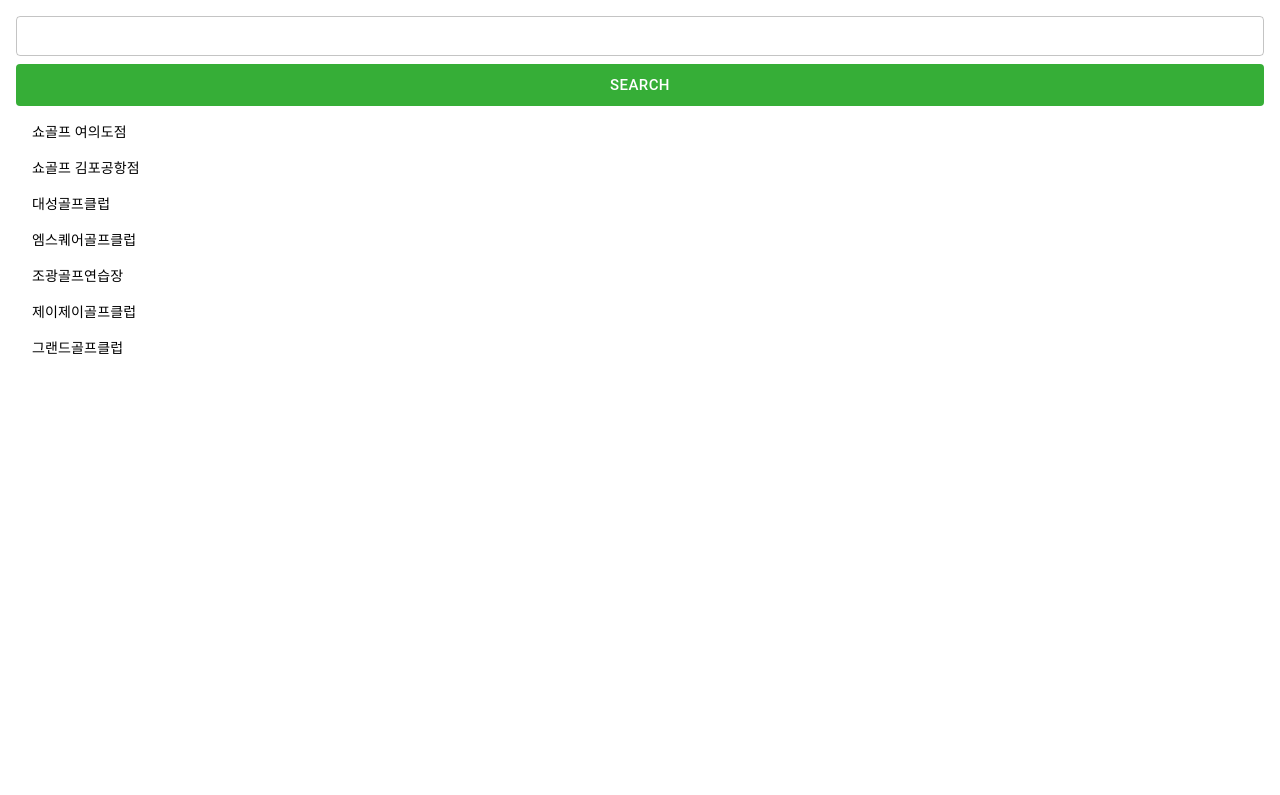
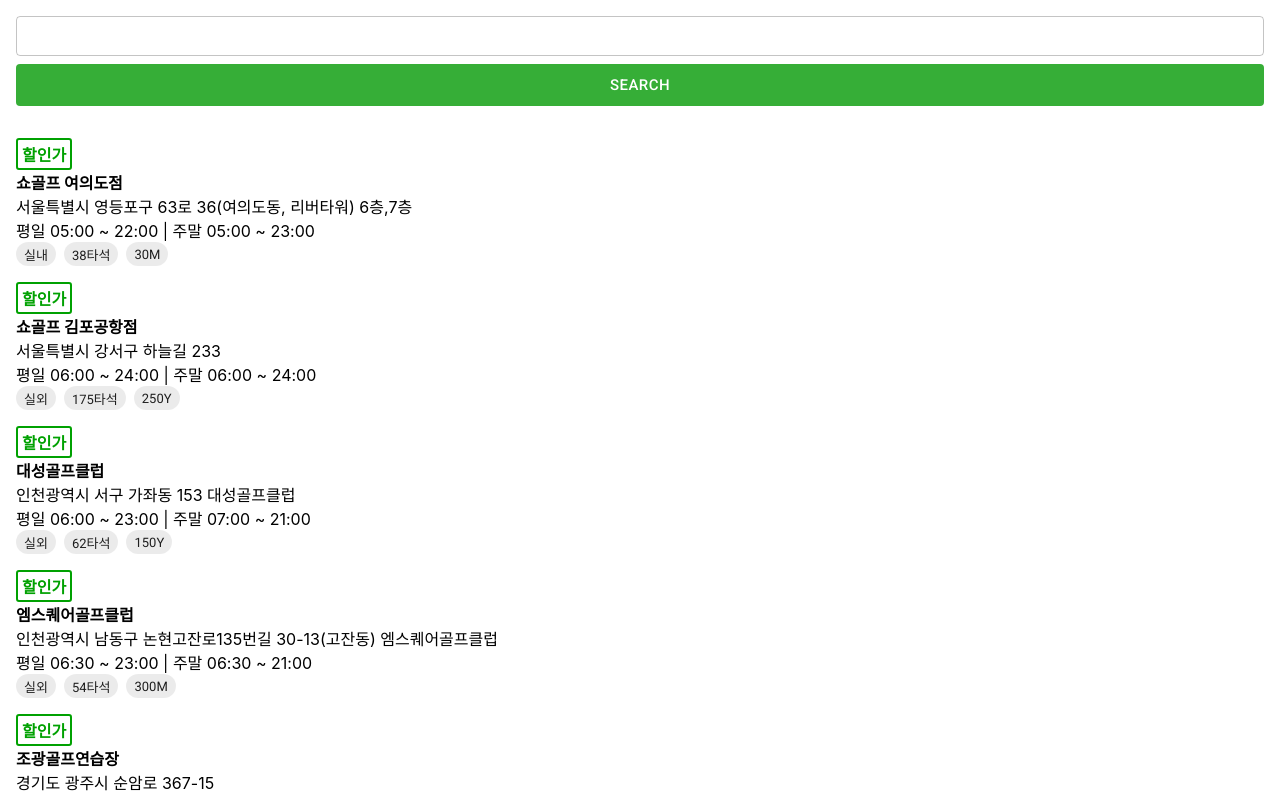
Before and after one commit to ljb2727/driving_range, a React (Create React App) app: page / in a window 1280 px wide. Shown: the top 795 px of the page. Built offline with nearby package versions, Linux system fonts and the light colour scheme.

Commit message:
오토컴플리트 적용 전 세이브

```diff
--- a/public/index.html
+++ b/public/index.html
@@ -15,6 +15,11 @@
       user's mobile device or desktop. See https://developers.google.com/web/fundamentals/web-app-manifest/
     -->
     <link rel="manifest" href="%PUBLIC_URL%/manifest.json" />
+    <link
+      rel="stylesheet"
+      href="https://fonts.googleapis.com/css?family=Roboto:300,400,500,700&display=swap"
+    />
+
     <!--
       Notice the use of %PUBLIC_URL% in the tags above.
       It will be replaced with the URL of the `public` folder during the build.
--- /dev/null
+++ b/src/components/main/ResultList.jsx
@@ -0,0 +1,57 @@
+import React from "react";
+import { useSelector } from "react-redux";
+import { Box, List, ListItem, Stack, styled, Chip } from "@mui/material";
+
+const CusBox = styled(Box)`
+  width: 100%;
+  //display: flex;
+  //flex-direction: column;
+  gap: 0.5rem;
+
+  & .banner {
+    color: #00a101;
+    border: 2px solid #00a101;
+    border-radius: 3px;
+    overflow: hidden;
+    padding: 2px 4px;
+    font-weight: bold;
+    display: inline-flex;
+  }
+  & strong {
+    display: flex;
+  }
+  & .chip_list {
+    display: flex;
+    gap: 0.5rem;
+  }
+`;
+
+export default function ResultList() {
+  const golfzone = useSelector((state) => state.golfzone);
+
+  return (
+    <>
+      <List>
+        {golfzone.map((item, i) => {
+          return (
+            <ListItem key={item.value}>
+              <CusBox>
+                {item.할인가 && <Box className="banner">할인가</Box>}
+                <strong>{item.label}</strong>
+                <Box className="location">{item.주소}</Box>
+                <Box className="time">{`평일 ${item.평일} | 주말 ${item.주말}`}</Box>
+                <Box className="chip_list">
+                  {item.옵션.map((option, optionIndex) => {
+                    return (
+                      <Chip label={option} key={optionIndex} size="small" />
+                    );
+                  })}
+                </Box>
+              </CusBox>
+            </ListItem>
+          );
+        })}
+      </List>
+    </>
+  );
+}
--- a/src/components/Search.jsx
+++ b/src/components/main/Search.jsx
@@ -10,22 +10,38 @@ import {
   ListItemText,
   InputAdornment,
   Button,
+  styled,
 } from "@mui/material";
 import HighlightOffRoundedIcon from "@mui/icons-material/HighlightOffRounded";
 
-import Alert from "components/Alert";
-import Snackbar from "components/Snackbar";
-import { useSelector, useDispatch } from "react-redux";
-import { changeInput } from "store/golfzone";
+import Snackbar from "components/common/Snackbar";
+import { useSelector } from "react-redux";
+
+const FixedTop = styled(List)`
+  position: fixed;
+  top: 56px;
+  left: 0;
+  right: 0;
+  background: #fff;
+  padding: 0;
+  z-index: 1000;
+  overflow-y: auto;
+  max-height: 40vh;
+
+  margin: 0 16px;
+  & li {
+    border-bottom: 1px solid black;
+  }
+`;
 
 export default function Search() {
   const { golfzone } = useSelector((state) => state);
-  const dispatch = useDispatch();
 
   let copyList = [...golfzone];
   const [list, setList] = useState(copyList); //복사된 골프장 리스트
   const [value, setValue] = useState(""); //검색창 벨류
-  const [snack, setSnack] = useState(false);
+  const [snack, setSnack] = useState(false); //스낵 노출
+  const [showList, setShowList] = useState(false); //골프장 리스트 show hide
 
   /*
   인풋창에 검색된 초성이 있는 값만 리스트에 리턴 한다
@@ -35,7 +51,15 @@ export default function Search() {
     copyList = copyList.filter((item, i) => {
       return search(item.label, event.target.value);
     });
+    console.log(copyList.length);
     setList(copyList);
+
+    if (copyList.length == 0) {
+      setSnack(false);
+      setTimeout(() => {
+        setSnack(true);
+      }, 10);
+    }
   };
 
   /*
@@ -67,8 +91,10 @@ export default function Search() {
         }}
       >
         <TextField
+          onFocus={() => setShowList(true)}
           size="small"
           value={value}
+          autoComplete="off"
           fullWidth
           InputProps={{
             endAdornment: (
@@ -78,6 +104,7 @@ export default function Search() {
                     position="end"
                     onClick={() => {
                       setList(copyList);
+                      setShowList(false);
                       setValue("");
                     }}
                   >
@@ -100,7 +127,8 @@ export default function Search() {
         >
           search
         </Button>
-        <List dense>
+        {showList && (
+          <FixedTop dense>
             {list.map((e, i) => {
               return (
                 <ListItem
@@ -114,7 +142,8 @@ export default function Search() {
                 </ListItem>
               );
             })}
-        </List>
+          </FixedTop>
+        )}
       </Box>
       {snack && <Snackbar text="입력한 골프장이 없습니다." />}
     </>
--- a/src/routes/Main.js
+++ b/src/routes/Main.js
@@ -1,8 +1,14 @@
 import * as React from "react";
-import Search from "components/Search";
+import Search from "components/main/Search";
+import ResultList from "components/main/ResultList";
 
 export default function ComboBox() {
-  return <Search />;
+  return (
+    <>
+      <Search />
+      <ResultList />
+    </>
+  );
 }
 
 // Top 100 films as rated by IMDb users. http://www.imdb.com/chart/top
--- a/src/store/golfzone_list.js
+++ b/src/store/golfzone_list.js
@@ -1,62 +1,69 @@
 const golfzone_list = [
   {
-    value: 1,
+    value: "1",
     label: "쇼골프 여의도점",
     주소: "서울특별시 영등포구 63로 36(여의도동, 리버타워) 6층,7층",
+    거리: 24.9,
     평일: "05:00 ~ 22:00",
     주말: "05:00 ~ 23:00",
     옵션: ["실내", "38타석", "30M"],
     할인가: true,
   },
   {
-    value: 2,
+    value: "2",
     label: "쇼골프 김포공항점",
     주소: "서울특별시 강서구 하늘길 233",
+    거리: 36.2,
     평일: "06:00 ~ 24:00",
     주말: "06:00 ~ 24:00",
     옵션: ["실외", "175타석", "250Y"],
     할인가: true,
   },
   {
-    value: 3,
+    value: "3",
     label: "대성골프클럽",
     주소: "인천광역시 서구 가좌동 153 대성골프클럽",
+    거리: 48.4,
     평일: "06:00 ~ 23:00",
     주말: "07:00 ~ 21:00",
     옵션: ["실외", "62타석", "150Y"],
     할인가: true,
   },
   {
-    value: 4,
+    value: "4",
     label: "엠스퀘어골프클럽",
     주소: "인천광역시 남동구 논현고잔로135번길 30-13(고잔동) 엠스퀘어골프클럽",
+    거리: 46.9,
     평일: "06:30 ~ 23:00",
     주말: "06:30 ~ 21:00",
     옵션: ["실외", "54타석", "300M"],
     할인가: true,
   },
   {
-    value: 5,
+    value: "5",
     label: "조광골프연습장",
     주소: "경기도 광주시 순암로 367-15",
+    거리: 31.3,
     평일: "05:00 ~ 23:00",
     주말: "05:00 ~ 22:00",
     옵션: ["실외", "56타석", "250M"],
     할인가: true,
   },
   {
-    value: 6,
+    value: "6",
     label: "제이제이골프클럽",
     주소: "경기도 용인시 기흥구 덕영대로 1873 (하갈동) 제이제이골프클럽",
+    거리: 31.3,
     평일: "05:20 ~ 23:00",
     주말: "05:20 ~ 22:00",
     옵션: ["실외", "72타석", "250M"],
     할인가: true,
   },
   {
-    value: 7,
+    value: "7",
     label: "그랜드골프클럽",
     주소: "경기도 고양시 일산서구 경의로 886(덕이동)",
+    거리: 45.1,
     평일: "06:00 ~ 22:00",
     주말: "06:00 ~ 22:00",
     옵션: ["실외", "58타석", "250M"],
```
Also changed, not shown: src/components/common/Alert.jsx (renamed from src/components/Alert.jsx), src/components/common/Snackbar.jsx (renamed from src/components/Snackbar.jsx). Lines whose indentation alone changed are shown as unchanged.
